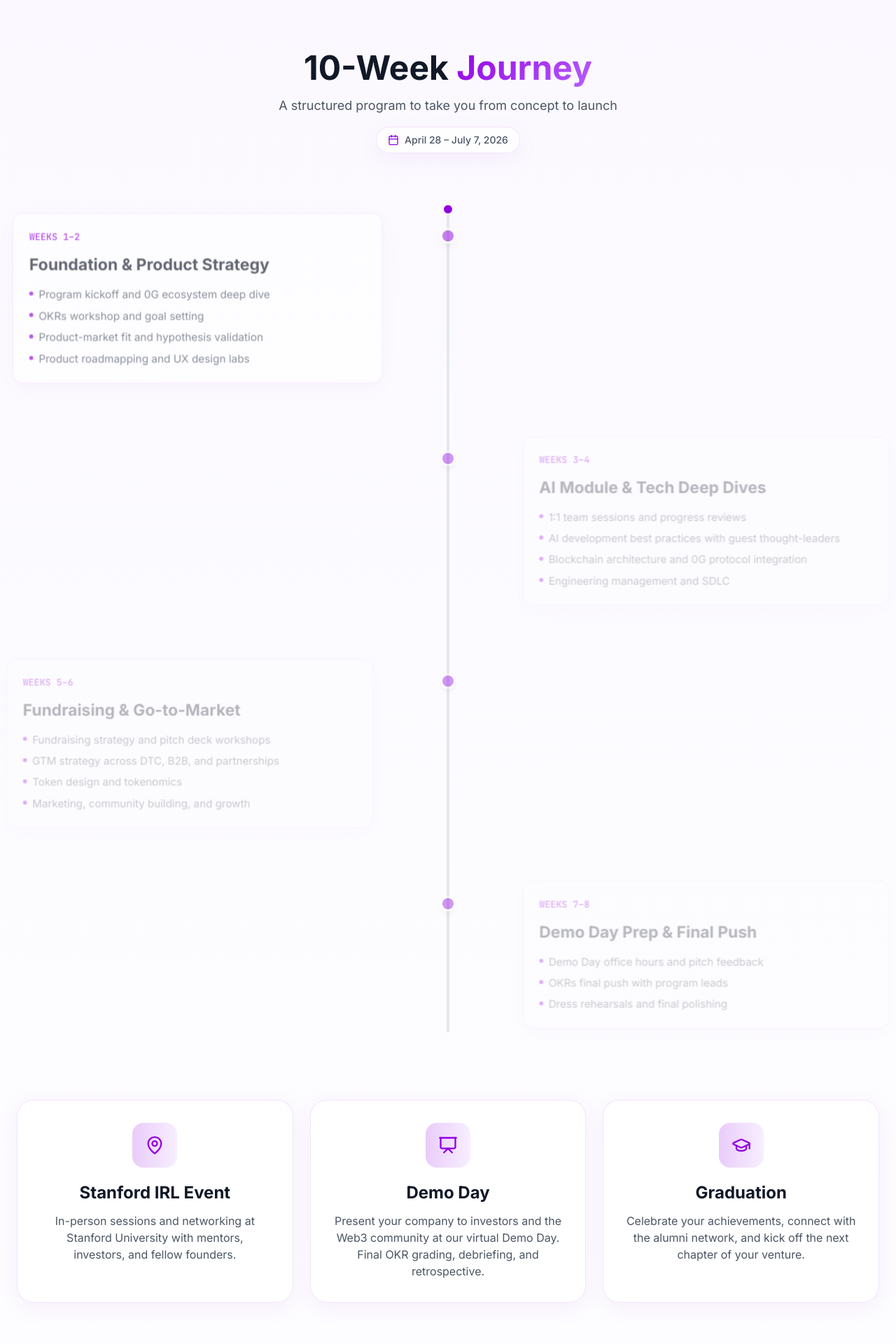
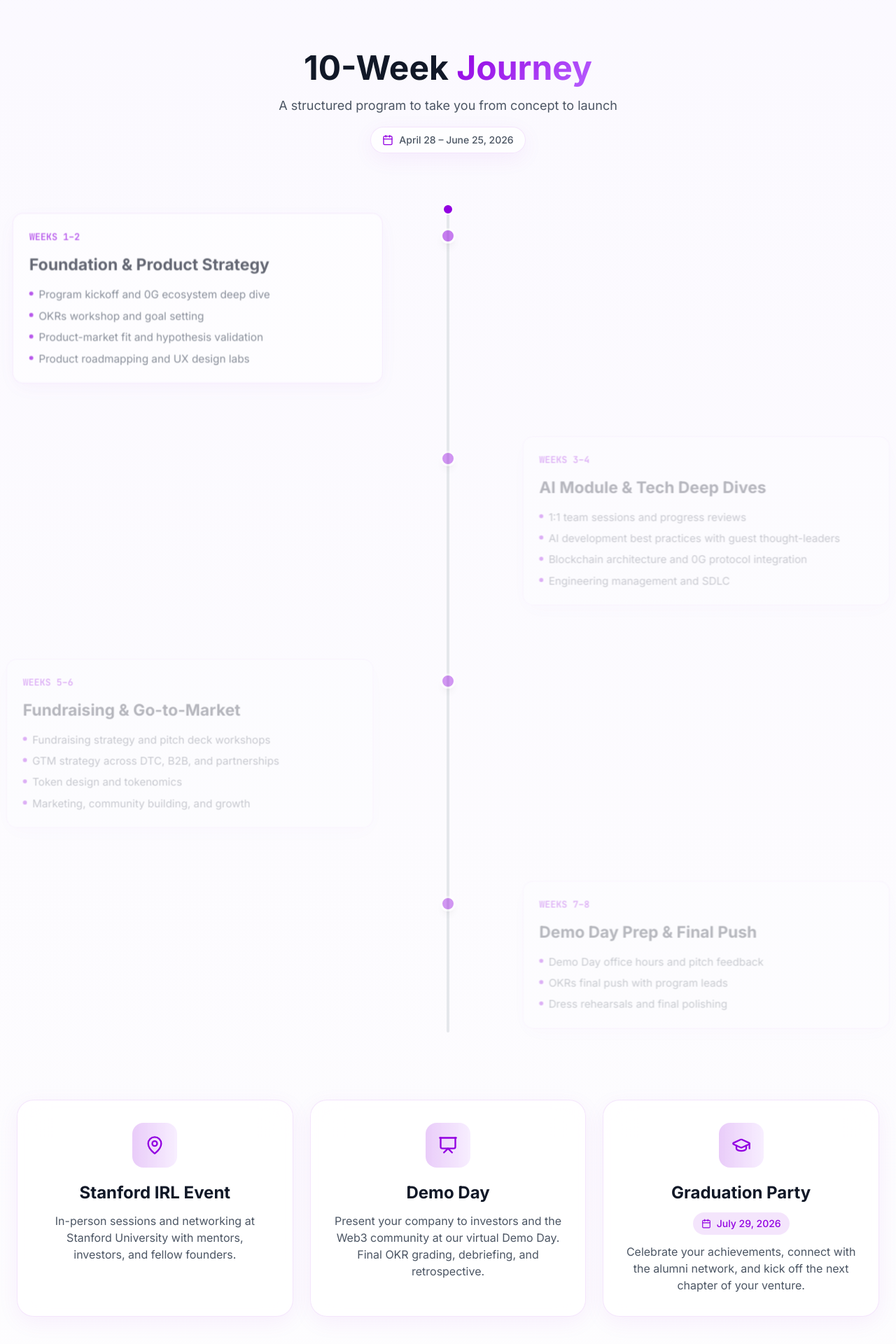
Before and after one commit to udhaykumarbala/stanford-0g-site, a Next.js app: page / in a window 1280 px wide. Shown: the part 8288-10208 px from the top of the page at 70% size. Built offline with nearby package versions, Linux system fonts and the light colour scheme.

Commit message:
Update program dates and add Graduation Party milestone
- Program dates: Apr 28 – Jun 25, 2026
- Add Graduation Party milestone with July 29, 2026 date badge
- Ignore TypeScript incremental build cache

```diff
--- a/components/Timeline.tsx
+++ b/components/Timeline.tsx
@@ -47,7 +47,7 @@ export default function Timeline() {
           <div className="inline-flex items-center gap-2 glass px-4 py-2 rounded-full">
             <Calendar className="text-brand-purple-500" size={16} />
             <span className="text-sm text-gray-600 font-medium">
-              April 28 – July 7, 2026
+              April 28 – June 25, 2026
             </span>
           </div>
         </motion.div>
@@ -111,6 +111,7 @@ export default function Timeline() {
                 milestoneIcons[
                   milestone.icon as keyof typeof milestoneIcons
                 ];
+              const date = (milestone as { date?: string }).date;
               return (
                 <motion.div
                   key={index}
@@ -130,6 +131,12 @@ export default function Timeline() {
                   <h3 className="text-2xl font-bold text-gray-900 mb-3">
                     {milestone.title}
                   </h3>
+                  {date && (
+                    <div className="inline-flex items-center gap-2 bg-brand-purple-500/10 text-brand-purple-500 px-3 py-1.5 rounded-full text-sm font-medium mb-3">
+                      <Calendar size={14} />
+                      {date}
+                    </div>
+                  )}
                   <p className="text-gray-600">{milestone.description}</p>
                 </motion.div>
               );
--- a/lib/constants.ts
+++ b/lib/constants.ts
@@ -107,10 +107,11 @@ export const MILESTONES = [
     icon: "Presentation",
   },
   {
-    title: "Graduation",
+    title: "Graduation Party",
     description:
       "Celebrate your achievements, connect with the alumni network, and kick off the next chapter of your venture.",
     icon: "GraduationCap",
+    date: "July 29, 2026",
   },
 ];
 
@@ -141,5 +142,5 @@ export const APPLY_CRITERIA = [
   "Building on or planning to build on 0G protocol",
   "Have a working MVP or strong prototype",
   "Committed founding team (2+ members)",
-  "Available for the full 10-week program (Apr 28 – Jul 7)",
+  "Available for the full program (Apr 28 – Jun 25)",
 ];
```
Also changed, not shown: 1 other file (tests, documents, lock files or other folders).
